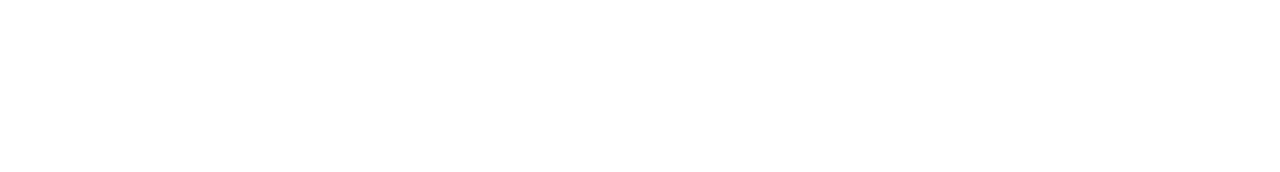
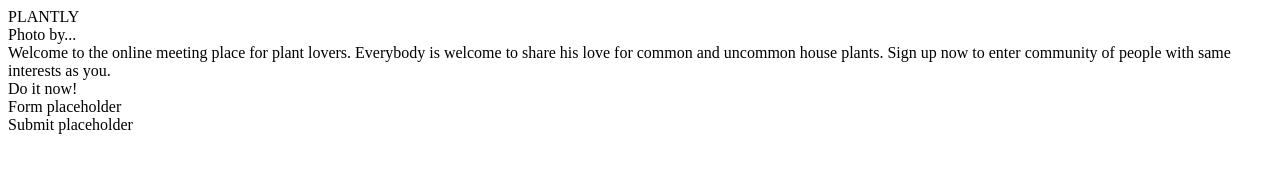
Before and after one commit to ladiza/signup-form, a plain HTML site: page index.html in a window 1280 px wide. Drawn offline with Linux system fonts and the light colour scheme.

Commit message:
Insert initial page structure

```diff
--- a/index.html
+++ b/index.html
@@ -7,6 +7,32 @@
   <title>Document</title>
 </head>
 <body>
-
+  <div id="page-content">
+    <div id="left-panel">
+      <div id="project-name">
+        PLANTLY
+      </div>
+      <div id="footer">
+        Photo by...
+      </div>
+    </div>
+    <div id="right-panel">
+      <div id="header">
+        <div id="text1">Welcome to the online meeting place for plant lovers.
+          Everybody is welcome to share his love for common and uncommon house plants.
+          Sign up now to enter community of people with same interests as you.
+        </div>
+        <div id="text2">
+          Do it now!
+        </div>
+      </div>
+      <div id="form-container">
+        Form placeholder
+      </div>
+      <div id="submit-container">
+        Submit placeholder
+      </div>
+    </div>
+  </div>
 </body>
 </html>
```
